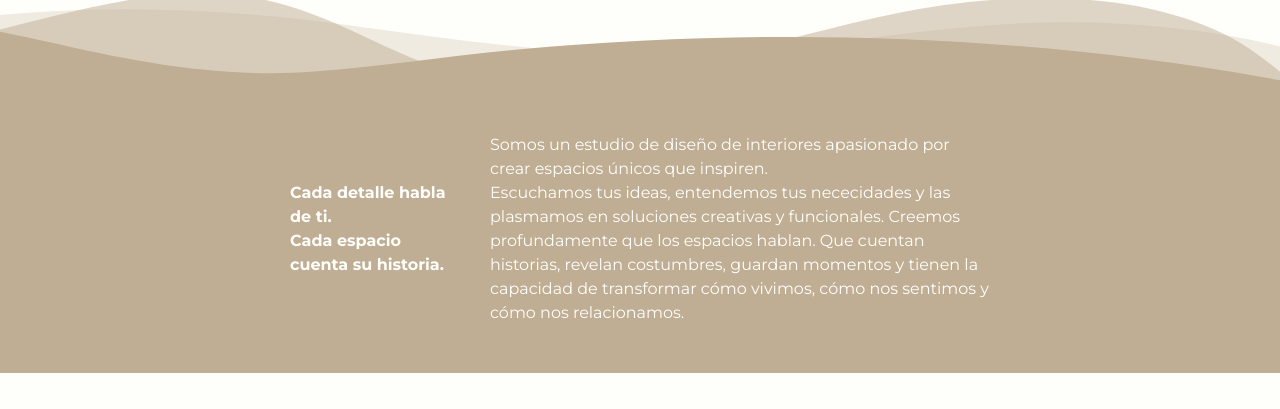
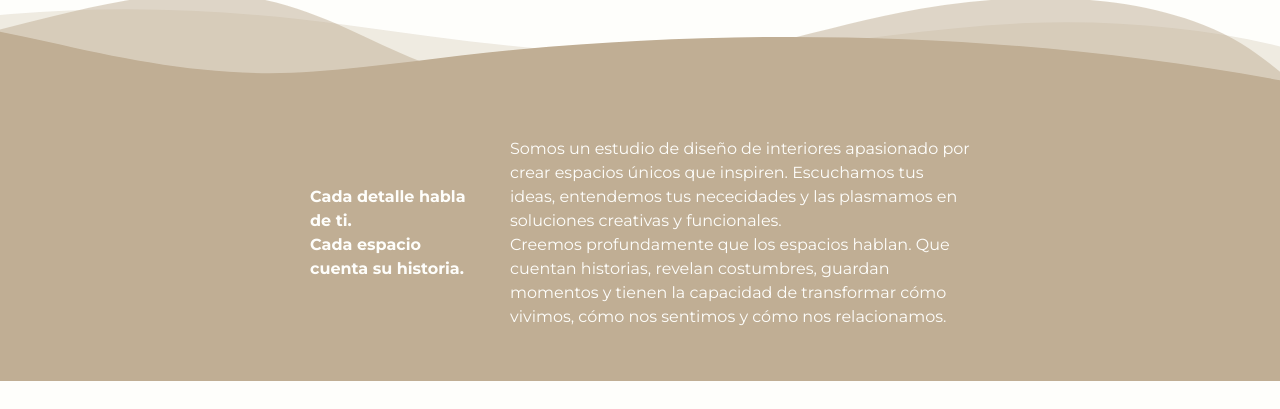
Before and after one commit to angelgonzalezg/ES-Studio, a website: page index.html in a window 1280 px wide. Shown: the part 391-800 px from the top of the page. Drawn offline with Linux system fonts and the light colour scheme.

Commit message:
🐛 fix: correct page header dimensions.

```diff
--- a/index.html
+++ b/index.html
@@ -69,14 +69,15 @@
     </div>
     <main class="main font-montserrat">
         <section
-            class="home-about-us flex flex-row justify-center items-center bg-oak text-coconutmilk text-xs lg:text-base px-5 py-12 gap-5 lg:gap-10 cursor-default">
-            <div class="w-40">
-                <h2 class="font-bold">Cada detalle habla de ti. <br> Cada espacio cuenta su historia.</h2>
+            class="home-about-us flex flex-col md:flex-row justify-center items-center bg-oak text-coconutmilk text-xs md:text-base py-12 cursor-default">
+            <div class="w-80 md:w-50 px-5 py-1">
+                <h2 class="font-bold text-center md:text-left">Cada detalle habla de ti.</h2>
+                <h2 class="font-bold text-center md:text-left">Cada espacio cuenta su historia.</h2>
             </div>
-            <div class="w-125">
+            <div class="w-125 md:w-125 px-5 py-1">
                 <p>Somos un estudio de diseño de interiores apasionado por crear espacios únicos que
-                    inspiren.<br>Escuchamos tus ideas, entendemos tus nececidades y las plasmamos en soluciones
-                    creativas y funcionales. Creemos profundamente que los espacios hablan. Que cuentan historias,
+                    inspiren. Escuchamos tus ideas, entendemos tus nececidades y las plasmamos en soluciones
+                    creativas y funcionales.<br>Creemos profundamente que los espacios hablan. Que cuentan historias,
                     revelan costumbres, guardan momentos y tienen la capacidad de transformar cómo vivimos, cómo nos
                     sentimos y cómo nos relacionamos.</p>
             </div>
```
Also changed, not shown: dist/output.css, 1 other file.
